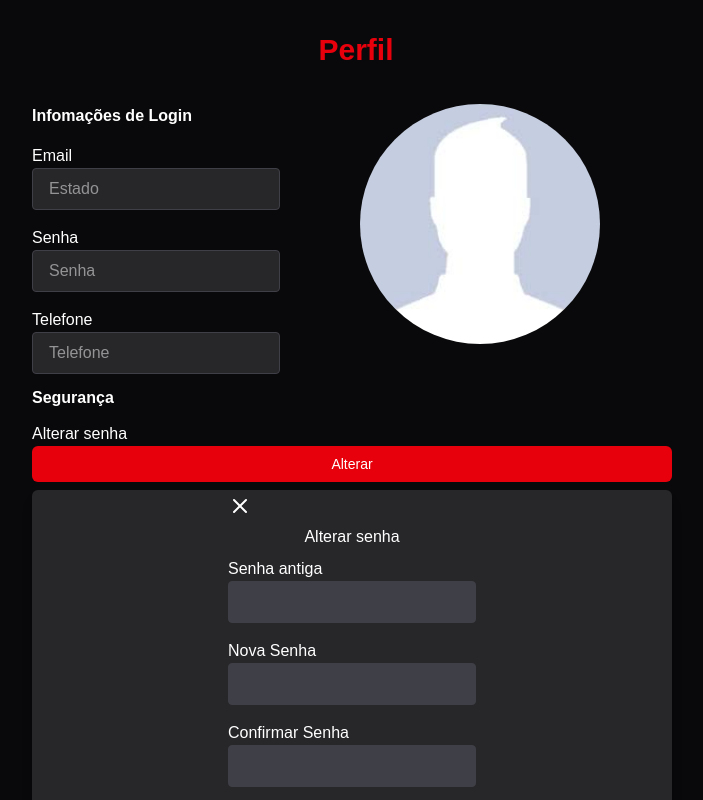
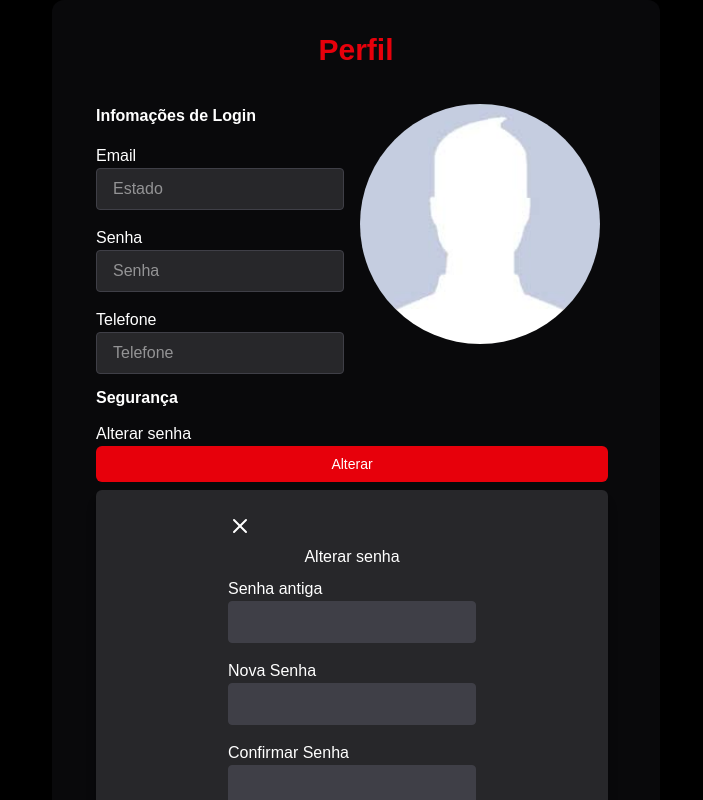
Before and after one commit to GhostS1x/vanguard-motors, a Next.js app: page /pages/dashboard/customer/profile in a window 1280 px wide. Both pictures are taken after a click on the button "Alterar". Shown: the top 800 px of the page, without its empty margins (284-987 px from the left). Built offline with nearby package versions, Linux system fonts and the light colour scheme.

Commit message:
novo ajuste

```diff
--- a/src/app/components/ui/ModalPassword.tsx
+++ b/src/app/components/ui/ModalPassword.tsx
@@ -19,7 +19,7 @@ export default function Modal() {
             </div>
 
             {isOpen && (
-                <div className="relative transition-all justify-items-center justify-center md:mt-2 md:w-[40rem] md:h-[25rem] rounded-md shadow-lg bg-zinc-800 ">
+                <div className="relative transition-all justify-items-center justify-center md:mt-2 p-5 rounded-md shadow-lg bg-zinc-800 ">
                     <div className="py-1" role="menu">
 
                         <button onClick={() => setIsOpen(false)} className='text-white'><X /></button>
```
